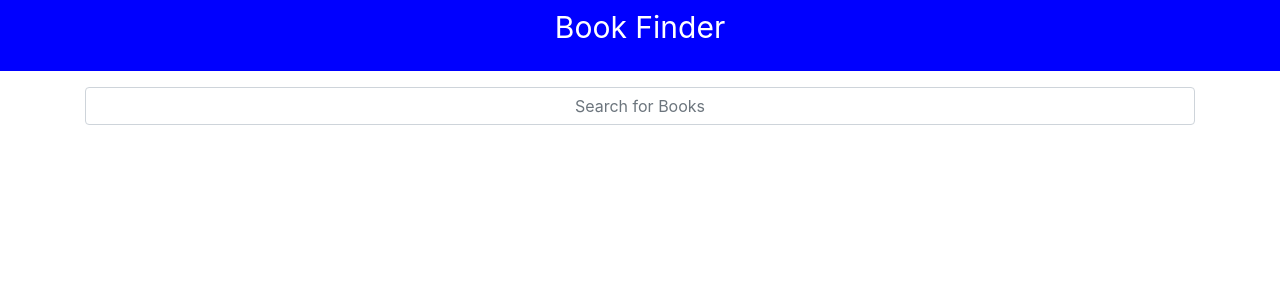
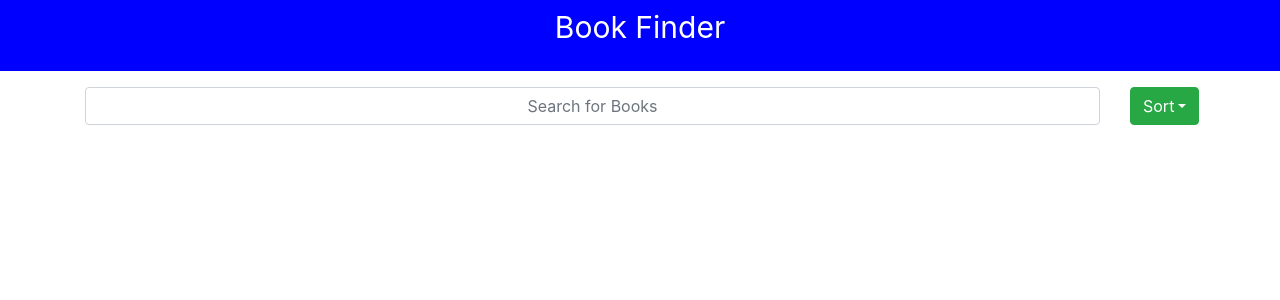
Before and after one commit to saifulislamniloy/book-finder, a React (Create React App) app: page / in a window 1280 px wide. Shown: the top 300 px of the page. Built offline with nearby package versions, Linux system fonts and the light colour scheme.

Commit message:
UI Modified

```diff
--- a/src/api/GBooks.js
+++ b/src/api/GBooks.js
@@ -4,10 +4,11 @@ const GBooks = axios.create({
   baseURL: "https://www.googleapis.com/books/",
 });
 
-const getBooksByTerm = (SearchTerm, currentPage) => {
+const getBooksByTerm = (SearchTerm, currentPage, sortOrder) => {
   return GBooks.get("v1/volumes/", {
     params: {
       q: SearchTerm,
+      orderBy:sortOrder,
       startIndex:currentPage,
       maxResults:10,
       api_key: "209d31e2b7002857fcc0fdeff8329ae2",
--- a/src/components/BookList.js
+++ b/src/components/BookList.js
@@ -1,5 +1,5 @@
 import React, { Component } from 'react'
-import { Col, Container, Row } from 'react-bootstrap';
+import { Col, Row } from 'react-bootstrap';
 import Book from './Book';
 
 export default class BookList extends Component {
@@ -7,7 +7,8 @@ export default class BookList extends Component {
         super();
         this.state = {
             view: "",
-            renderBooks: false
+            renderBooks: false,
+            bookImg: "https://cdn.pixabay.com/photo/2015/11/19/21/10/knowledge-1052010_960_720.jpg"
         }
     }
 
@@ -18,14 +19,17 @@ export default class BookList extends Component {
     }
 
     setBookListView() {
-        const view = this.props.books.map(result=> {
+        const view = this.props.books.map(result => {
             return (
                 <Col lg={4} md={6} sm={12}>
                     <Book
                         id={result.id}
                         title={result.volumeInfo.title}
                         des={result.volumeInfo.description}
-                        img={result.volumeInfo.imageLinks.thumbnail}
+                        img={typeof result.volumeInfo.imageLinks.thumbnail !== 'undefined' ?
+                            result.volumeInfo.imageLinks.thumbnail
+                            :
+                            this.state.bookImg}
                         authors={result.volumeInfo.authors}
                         publishedDate={result.volumeInfo.publishedDate}
                     />
--- a/src/components/Searchbar.js
+++ b/src/components/Searchbar.js
@@ -1,13 +1,13 @@
 import React from "react";
 import { Fragment } from "react";
-import { Container, Form, Row, Col } from "react-bootstrap";
+import { Container, Form, Row, Col, Dropdown } from "react-bootstrap";
 
 const Searchbar = (props) => {
   return (
     <Fragment>
       <Container>
         <Row>
-          <Col>
+          <Col sm={8} md={11} lg={11}>
             <Form action="" onSubmit={props.handleSubmit}>
               <Form.Control
                 className="search-bar"
@@ -16,6 +16,20 @@ const Searchbar = (props) => {
                 onChange={props.handleChange} />
             </Form>
           </Col>
+          <Col sm={4} md={1} lg={1}>
+            <Dropdown>
+              <Dropdown.Toggle variant="success" id="dropdown-basic">
+                Sort
+              </Dropdown.Toggle>
+
+              <Dropdown.Menu>
+                <Dropdown.Item onClick={()=>props.handleSortOrder("newest")} >A-Z</Dropdown.Item>
+                <Dropdown.Item onClick={()=>props.handleSortOrder("newest")} >Z-A</Dropdown.Item>
+                <Dropdown.Item onClick={()=>props.handleSortOrder("newest")}>Newest</Dropdown.Item>
+                <Dropdown.Item onClick={()=>props.handleSortOrder("oldest")}>Oldest</Dropdown.Item>
+              </Dropdown.Menu>
+            </Dropdown>
+          </Col>
         </Row>
       </Container>
     </Fragment>
--- a/src/pages/HomePage.js
+++ b/src/pages/HomePage.js
@@ -14,6 +14,7 @@ class HomePage extends Component {
             books: [],
             totalBooks: 0,
             currentPage: 1,
+            sortOrder: "newest",
         };
     }
     componentDidMount() {
@@ -22,7 +23,7 @@ class HomePage extends Component {
 
     handleSubmit = async (event) => {
         event.preventDefault();
-        await getBooksByTerm(this.state.searchTerm, this.state.currentPage)
+        await getBooksByTerm(this.state.searchTerm, this.state.currentPage, this.state.sortOrder)
             .then(respone => {
                 this.setState({
                     books: respone.items,
@@ -36,8 +37,20 @@ class HomePage extends Component {
         this.setState({ searchTerm: event.target.value })
     };
 
+    handleSortOrderChange = async (value) => {
+        this.setState({ sortOrder: value })
+        console.log("State Order: "+this.state.sortOrder)
+        await getBooksByTerm(this.state.searchTerm, this.state.currentPage, this.state.sortOrder)
+            .then(respone => {
+                this.setState({
+                    books: respone.items,
+                    totalBooks: respone.totalItems,
+                })
+            });
+    };
+
     nextPage = async (page_number) => {
-        this.setState({currentPage: page_number})
+        this.setState({ currentPage: page_number })
         await getBooksByTerm(this.state.searchTerm, this.state.currentPage)
             .then(respone => {
                 this.setState({
@@ -50,14 +63,18 @@ class HomePage extends Component {
     render() {
         return (
             <Fragment>
-                <TopNavigation value={"Book Finder"}/>
-                <Searchbar handleChange={this.handleChange} handleSubmit={this.handleSubmit} />
+                <TopNavigation value={"Book Finder"} />
+                <Searchbar
+                    handleChange={this.handleChange}
+                    handleSubmit={this.handleSubmit}
+                    handleSortOrder={this.handleSortOrderChange}
+                />
                 <BookList books={this.state.books} />
                 {this.state.totalBooks > 10 ? (
                     <Pagination
                         nextPage={this.nextPage}
                         currentPage={this.state.currentPage}
-                        totalPages={this.state.totalBooks/10}
+                        totalPages={this.state.totalBooks / 10}
                     />
                 ) : (
                         ""
```
Lines whose indentation alone changed are shown as unchanged.
